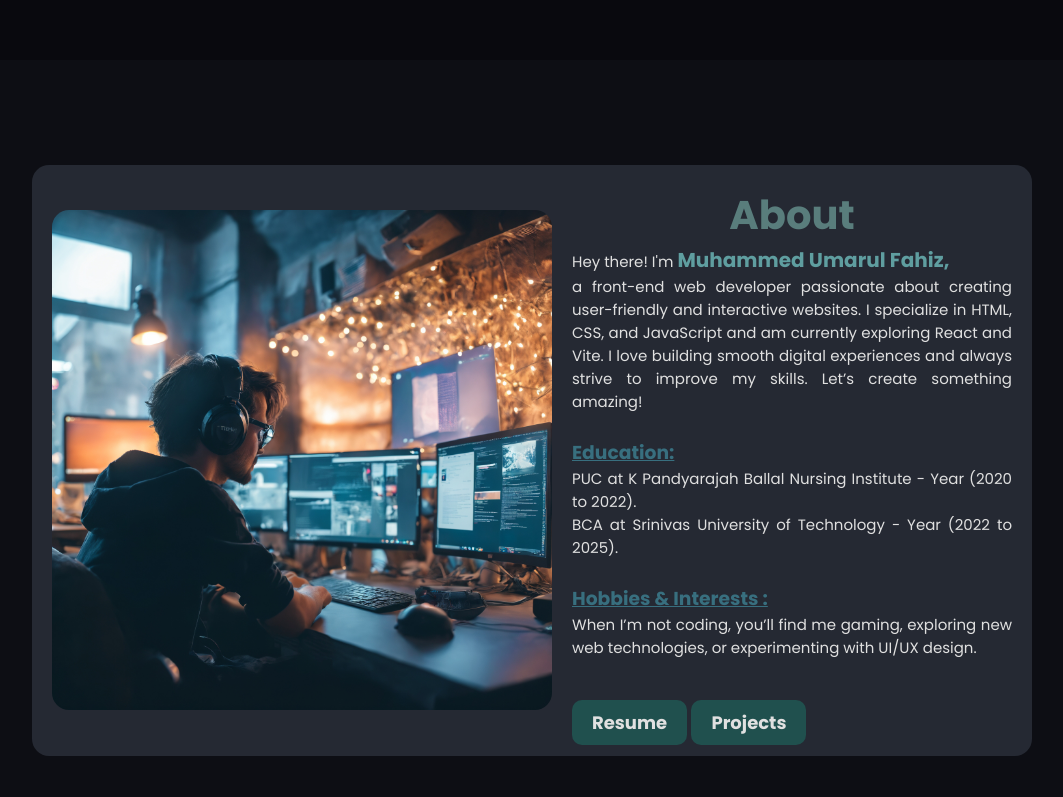
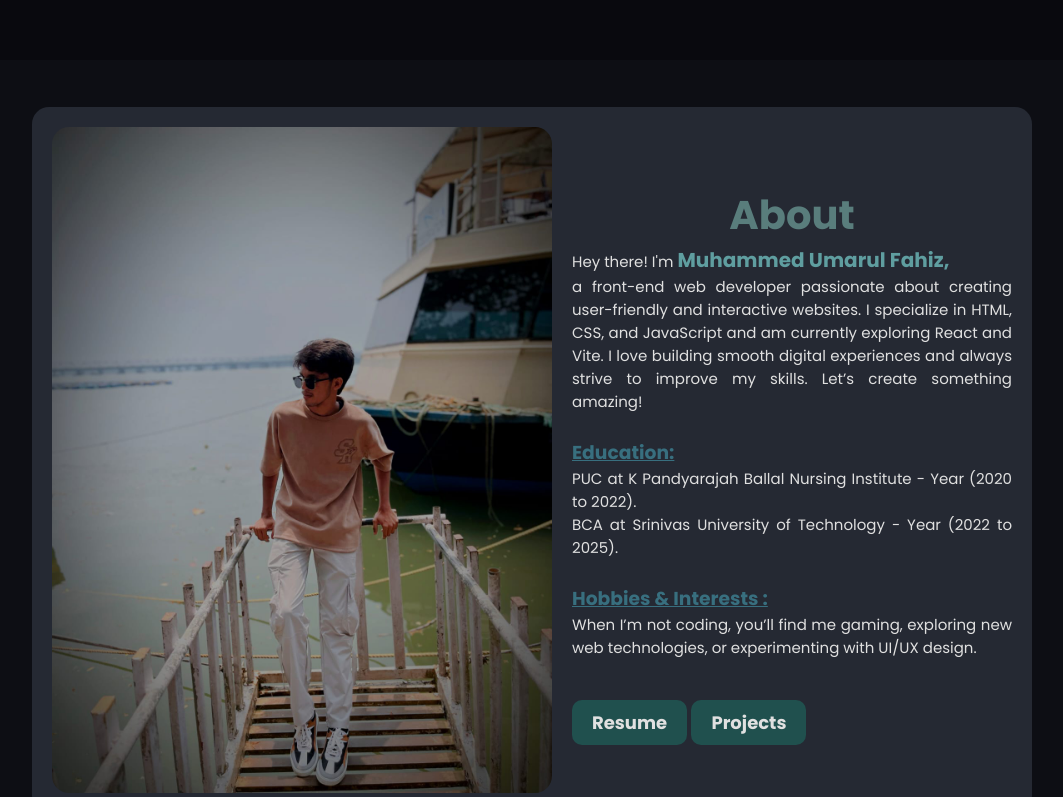
Before and after one commit to fahiz7940/Portfolio-, a plain HTML site: page index.html in a window 1280 px wide. Shown: the part 740-1537 px from the top of the page, without its empty margins (108-1171 px from the left). Drawn offline with nearby package versions, Linux system fonts and the light colour scheme.

Commit message:
Update index.html

```diff
--- a/index.html
+++ b/index.html
@@ -81,7 +81,7 @@
       <div class="abtsec">
         <div class="img">
           <img
-            src="./assets/img/6e575bb9-c43d-4108-ad8b-07e93edf7677-min.png"
+            src="./Myimg.jpg"
             alt=""
           />
         </div>
```
